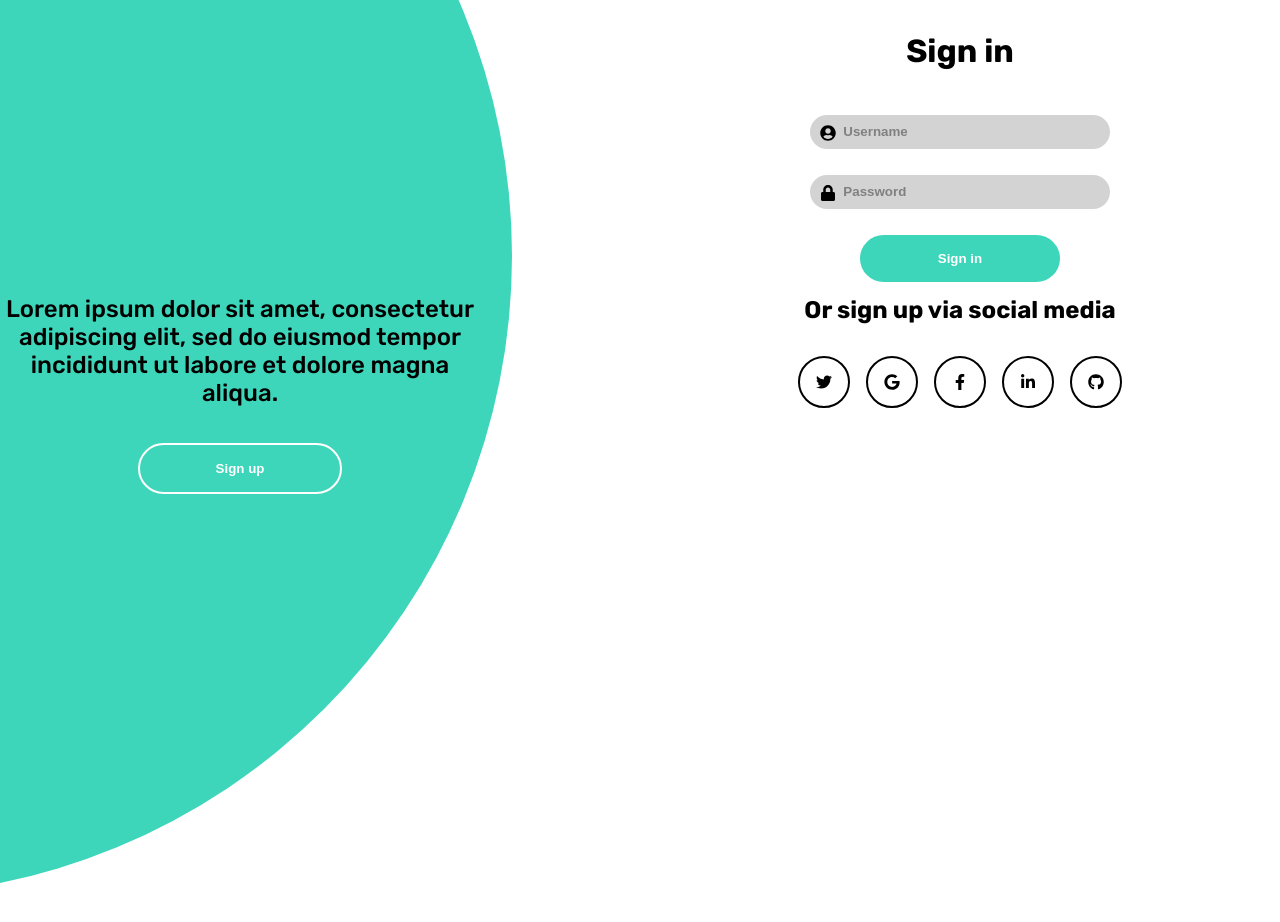
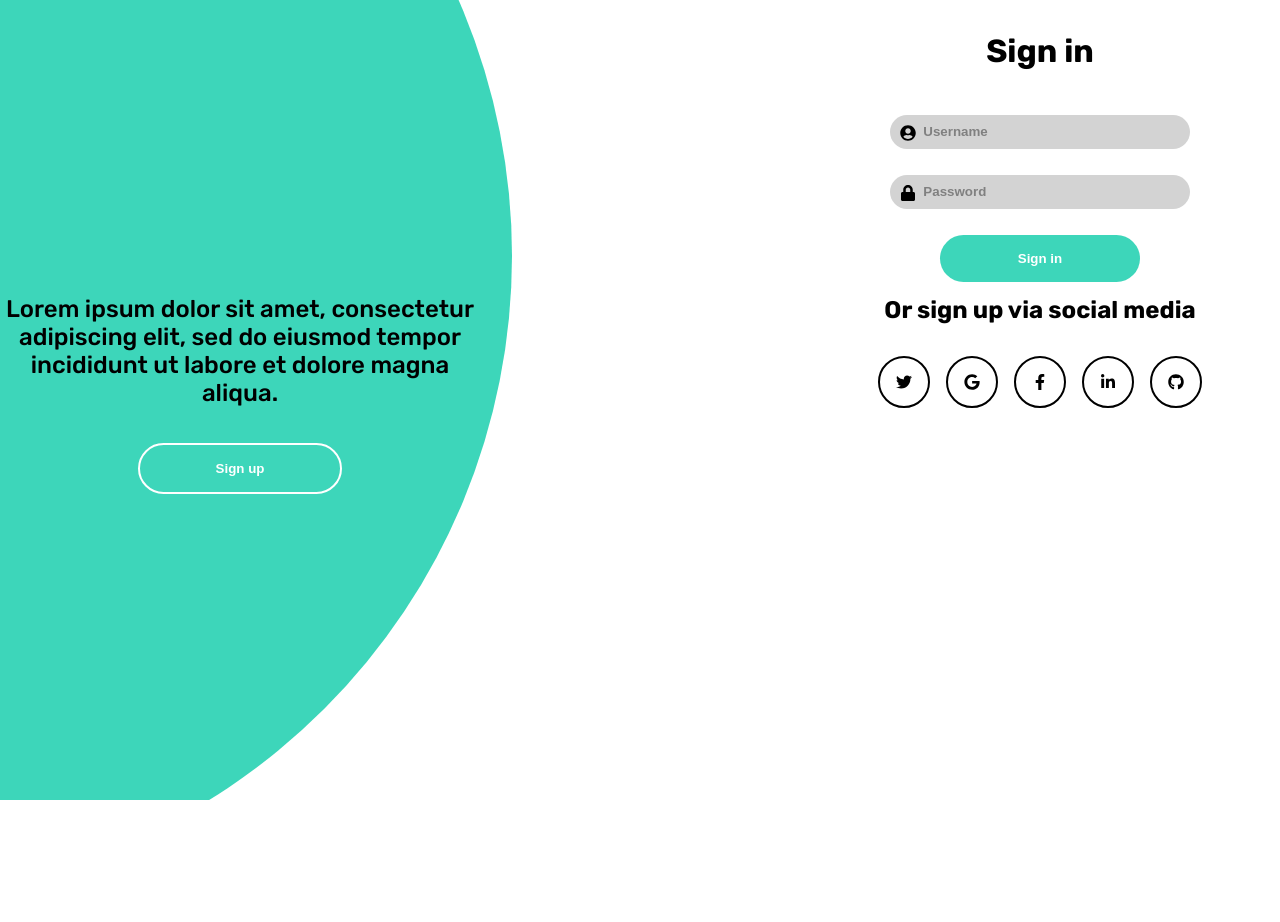
Before and after one commit to Skorin-Vladislav/sign-in, a React (Create React App) app: page / in a window 1280 px wide. Shown: the top 922 px of the page. After the commit the page ends 800 px from the top, so only its background shows below. Built offline with nearby package versions, Linux system fonts and the light colour scheme.

Commit message:
improved animations

```diff
--- a/src/App.js
+++ b/src/App.js
@@ -10,19 +10,35 @@ function App() {
     state === "Sign in" ? setState("Sign up") : setState("Sign in");
     moveBackground();
   };
-
+  //TODO: change to toggle
   const moveBackground = () => {
     if (state === "Sign in") {
       let background = document.getElementsByClassName("background");
       let textOnBG = document.getElementsByClassName("bg-wrapper-left");
       let rightPad = document.getElementById("rightpad");
+      let textOnBGRight = document.getElementsByClassName("hide-right");
+      let leftPad = document.getElementById("leftpad");
+
       rightPad.classList.add("hide");
       background[0].classList.add("move-bg");
       textOnBG[0].classList.add("hide-left");
+
+      textOnBGRight[0].classList.remove("hide-right");
+      leftPad.classList.remove("hide");
+    } else {
+      let background = document.getElementsByClassName("background");
+      let textOnBG = document.getElementsByClassName("bg-wrapper-left");
+      let rightPad = document.getElementById("rightpad");
+      let textOnBGRight = document.getElementsByClassName("bg-wrapper-rigth");
+      let leftPad = document.getElementById("leftpad");
+
+      rightPad.classList.remove("hide");
+      background[0].classList.remove("move-bg");
+      textOnBG[0].classList.remove("hide-left");
+
+      textOnBGRight[0].classList.add("hide-right");
+      leftPad.classList.add("hide");
     }
-    let textOnBGRight = document.getElementsByClassName("hide-right");
-
-    textOnBGRight[0].classList.remove("hide-right");
   };
 
   return (
@@ -30,9 +46,9 @@ function App() {
       <div className="background"></div>
 
       <div className="left">
-        {/* <div id="leftpad">
+        <div id="leftpad" className="hide">
           <SignInPad parentState={state} />
-        </div> */}
+        </div>
 
         {/*     copy to right     */}
         <div className="bg-wrapper-left">
--- a/src/App.scss
+++ b/src/App.scss
@@ -7,7 +7,7 @@ body {
 .App {
   text-align: center;
   overflow: hidden;
-  min-height: 100vh;
+  max-height: 100vh;
   display: flex;
   justify-content: space-between;
   position: relative;
@@ -16,7 +16,6 @@ body {
   }
   .right {
     width: 50%;
-    z-index: 5;
   }
 
   .bg-wrapper-left {
@@ -82,3 +81,23 @@ body {
 .hide-right {
   transform: translateX(100%) !important;
 }
+
+#leftpad {
+  position: absolute;
+  z-index: -5;
+
+  min-width: 100vh;
+  display: flex;
+  justify-content: center;
+  align-items: center;
+}
+
+#rightpad {
+  position: absolute;
+  z-index: -5 !important;
+
+  min-width: 100vh;
+  display: flex;
+  justify-content: center;
+  align-items: center;
+}
```
